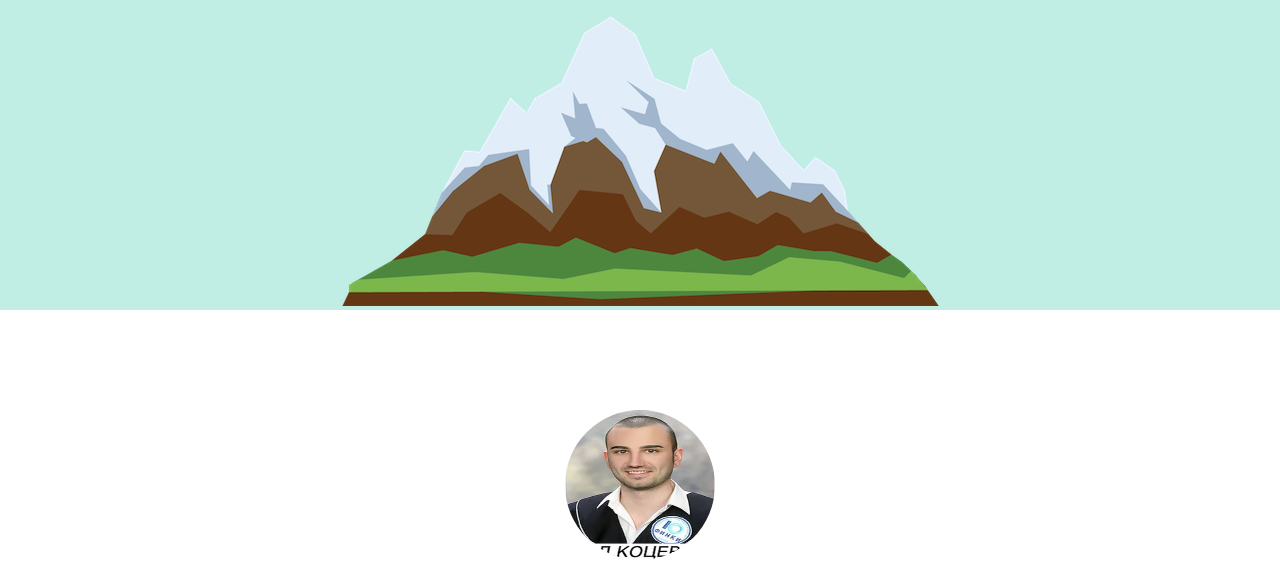
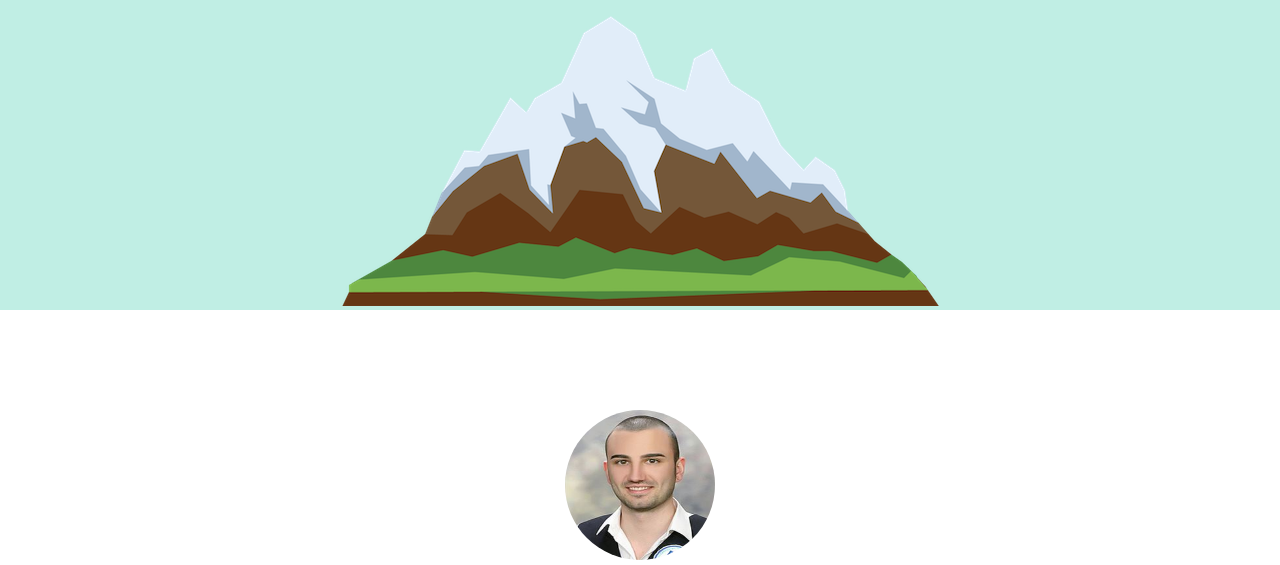
Before and after one commit to akocevd5/CV, a plain HTML site: page index.html in a window 1280 px wide. Shown: the part 387-952 px from the top of the page. Drawn offline with Linux system fonts and the light colour scheme.

Commit message:
Update index.html

```diff
--- a/index.html
+++ b/index.html
@@ -21,7 +21,7 @@
 
 	<div class="middle-container">
 		  <div class="profile">
-		    <img class="profile-img" src="images/darko.jpeg" alt="darko image">
+		    <img class="profile-img" src="images/darko.PNG" alt="darko image">
 		    <h2>Hello.</h2>
 		    <p>I'm Darko Web Developer.</p>
 		  </div>
```
